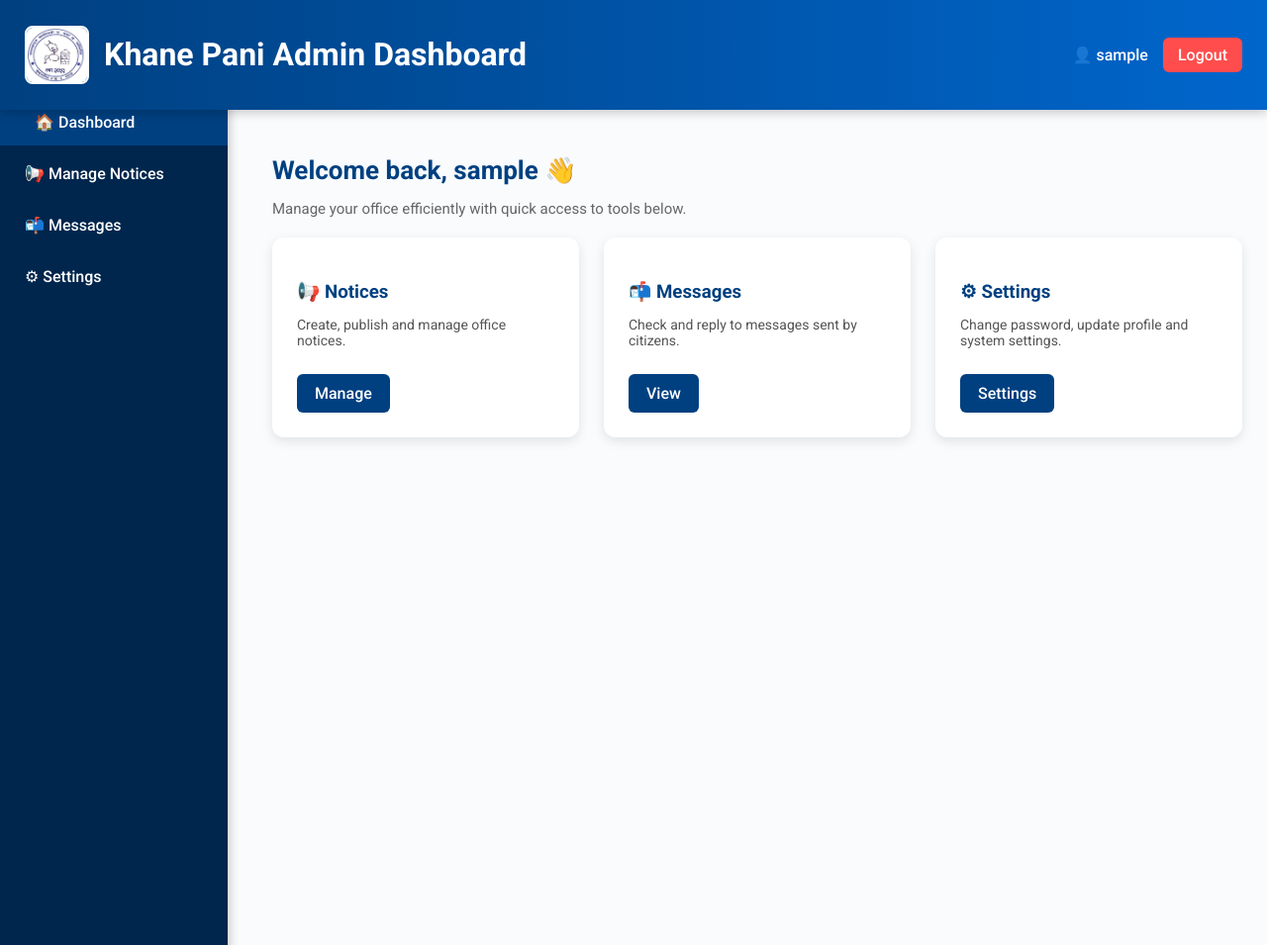
After one commit to NischalAcharya060/Khanepani, a PHP site: page /admin/dashboard.php in a window 1280 px wide. The commit adds this page. Shown: the whole page at 99% size. Run offline with PHP 8.4, Linux system fonts and the light colour scheme; the visitor is signed in with stand-in values (Sample User, id 1).

Commit message:
login and admin dashboard

```diff
--- /dev/null
+++ b/admin/dashboard.php
@@ -0,0 +1,61 @@
+<?php
+session_start();
+if (!isset($_SESSION['admin'])) {
+    header("Location: login.php");
+    exit();
+}
+$username = $_SESSION['username'];
+?>
+<!DOCTYPE html>
+<html lang="en">
+<head>
+    <meta charset="UTF-8">
+    <title>Admin Dashboard - Khane Pani Office</title>
+    <link rel="stylesheet" href="../css/admin.css">
+    <link href="https://fonts.googleapis.com/css2?family=Roboto:wght@400;500;700&display=swap" rel="stylesheet">
+</head>
+<body>
+
+<!-- Header -->
+<header class="admin-header">
+    <div class="logo">
+        <img src="../assets/images/logo.jpg" alt="Logo">
+        <h1>Khane Pani Admin Dashboard</h1>
+    </div>
+    <div class="user-info">
+        <span>👤 <?= htmlspecialchars($username) ?></span>
+        <a href="../admin/logout.php" class="logout-btn">Logout</a>
+    </div>
+</header>
+
+<!-- Include Sidebar -->
+<?php include 'sidebar.php'; ?>
+
+<!-- Main Content -->
+<main class="main-content">
+    <h2>Welcome back, <?= htmlspecialchars($username) ?> 👋</h2>
+    <p class="subtitle">Manage your office efficiently with quick access to tools below.</p>
+
+    <div class="cards">
+        <div class="card">
+            <h3>📢 Notices</h3>
+            <p>Create, publish and manage office notices.</p>
+            <a href="manage_notices.php" class="btn">Manage</a>
+        </div>
+
+        <div class="card">
+            <h3>📬 Messages</h3>
+            <p>Check and reply to messages sent by citizens.</p>
+            <a href="messages.php" class="btn">View</a>
+        </div>
+
+        <div class="card">
+            <h3>⚙ Settings</h3>
+            <p>Change password, update profile and system settings.</p>
+            <a href="settings.php" class="btn">Settings</a>
+        </div>
+    </div>
+</main>
+
+</body>
+</html>
--- /dev/null
+++ b/admin/manage_notices.php
@@ -0,0 +1 @@
+<?php
--- /dev/null
+++ b/admin/messages.php
@@ -0,0 +1 @@
+<?php
--- /dev/null
+++ b/admin/settings.php
@@ -0,0 +1 @@
+<?php
--- /dev/null
+++ b/admin/sidebar.php
@@ -0,0 +1,8 @@
+<aside class="sidebar">
+    <ul>
+        <li><a href="dashboard.php" class="active">🏠 Dashboard</a></li>
+        <li><a href="manage_notices.php">📢 Manage Notices</a></li>
+        <li><a href="messages.php">📬 Messages</a></li>
+        <li><a href="settings.php">⚙ Settings</a></li>
+    </ul>
+</aside>
--- /dev/null
+++ b/css/admin.css
@@ -0,0 +1,161 @@
+/* General */
+body {
+    margin: 0;
+    font-family: 'Roboto', sans-serif;
+    background: #f9fbfd;
+    color: #333;
+}
+
+/* Header */
+.admin-header {
+    background: linear-gradient(90deg, #004080, #0066cc);
+    color: white;
+    display: flex;
+    justify-content: space-between;
+    align-items: center;
+    padding: 15px 25px;
+    box-shadow: 0 3px 10px rgba(0,0,0,0.2);
+    position: sticky;
+    top: 0;
+    z-index: 1000;
+}
+
+.admin-header .logo {
+    display: flex;
+    align-items: center;
+    gap: 15px;
+}
+
+.admin-header .logo img {
+    height: 55px;
+    border-radius: 8px;
+    border: 2px solid white;
+}
+
+.user-info {
+    display: flex;
+    align-items: center;
+    gap: 15px;
+    font-weight: 500;
+}
+
+.logout-btn {
+    background: #ff4d4d;
+    color: white;
+    padding: 8px 15px;
+    text-decoration: none;
+    border-radius: 6px;
+    font-weight: 500;
+    transition: 0.3s;
+}
+
+.logout-btn:hover {
+    background: #cc0000;
+    transform: scale(1.05);
+}
+
+/* Sidebar */
+.sidebar {
+    width: 230px;
+    height: 100vh;
+    position: fixed;
+    top: 70px;
+    left: 0;
+    background: #00264d;
+    color: white;
+    padding-top: 25px;
+    box-shadow: 2px 0 10px rgba(0,0,0,0.2);
+}
+
+.sidebar ul {
+    list-style: none;
+    padding: 0;
+    margin: 0;
+}
+
+.sidebar ul li {
+    margin: 5px 0;
+}
+
+.sidebar ul li a {
+    color: white;
+    text-decoration: none;
+    padding: 14px 25px;
+    display: block;
+    transition: background 0.3s, padding-left 0.3s;
+    font-weight: 500;
+}
+
+.sidebar ul li a:hover,
+.sidebar ul li a.active {
+    background: #004080;
+    padding-left: 35px;
+}
+
+/* Main Content */
+.main-content {
+    margin-left: 250px;
+    padding: 25px;
+}
+
+.main-content h2 {
+    font-size: 26px;
+    margin-bottom: 8px;
+    color: #004080;
+}
+
+.subtitle {
+    color: #666;
+    margin-bottom: 20px;
+    font-size: 15px;
+}
+
+/* Cards */
+.cards {
+    display: flex;
+    gap: 25px;
+    margin-top: 20px;
+    flex-wrap: wrap;
+}
+
+.card {
+    background: white;
+    border-radius: 12px;
+    padding: 25px;
+    flex: 1;
+    min-width: 250px;
+    box-shadow: 0 4px 12px rgba(0,0,0,0.1);
+    transition: transform 0.3s, box-shadow 0.3s;
+}
+
+.card:hover {
+    transform: translateY(-8px);
+    box-shadow: 0 8px 18px rgba(0,0,0,0.2);
+}
+
+.card h3 {
+    margin-bottom: 12px;
+    color: #004080;
+}
+
+.card p {
+    color: #555;
+    font-size: 14px;
+}
+
+.btn {
+    display: inline-block;
+    margin-top: 12px;
+    padding: 10px 18px;
+    background: #004080;
+    color: white;
+    border-radius: 6px;
+    text-decoration: none;
+    transition: 0.3s;
+    font-weight: 500;
+}
+
+.btn:hover {
+    background: #0066cc;
+    transform: scale(1.05);
+}
```
Also changed, not shown: admin/login.php (+60 -14 lines), admin/logout.php (added, +8 -0 lines), css/login.css (added, +107 -0 lines).
